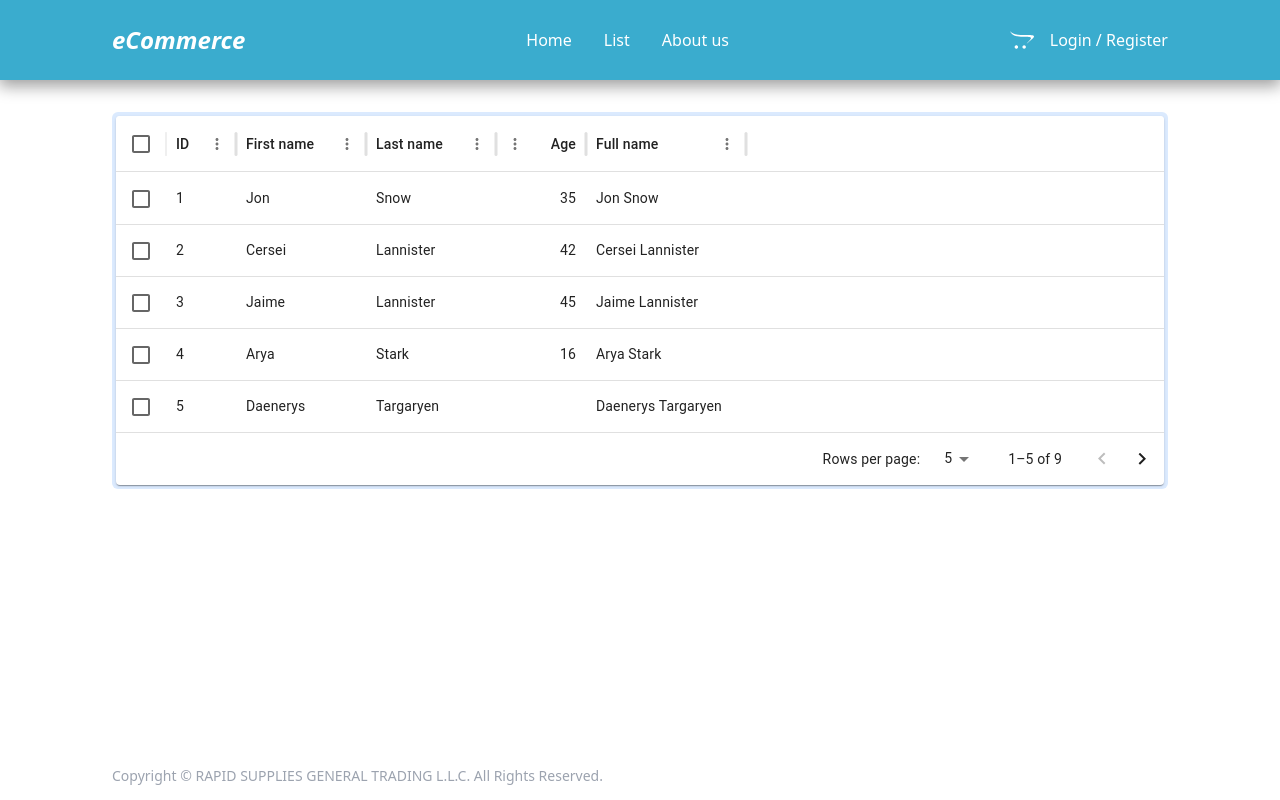
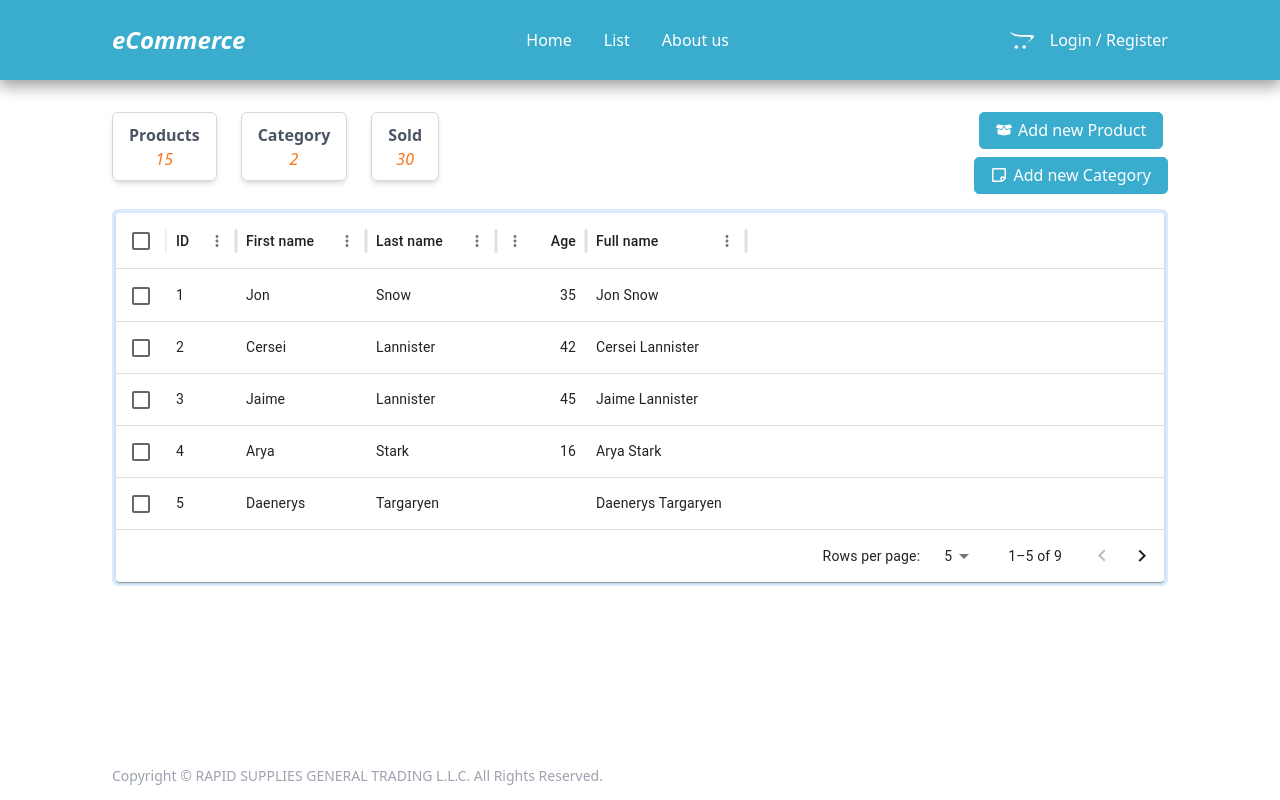
Before and after one commit to 25mohit/rapid-supplies, a React (Create React App) app: page /dashboard in a window 1280 px wide. Built offline with nearby package versions, Linux system fonts and the light colour scheme.

Commit message:
Dashboard Page UI Completed

```diff
--- a/src/components/Pages/Dashboard.jsx
+++ b/src/components/Pages/Dashboard.jsx
@@ -2,14 +2,25 @@ import React from 'react'
 import AuthWrapper from "../HOC/AuthWrapper"
 import Section from '../HOC/Section'
 import DataTable from '../utils/Table/Table'
+import Statistics from '../utils/Cards/Statistics'
+import { FaBoxOpen } from "react-icons/fa";
+import { FaRegStickyNote } from "react-icons/fa";
 
 const Dashboard = () => {
   return (
     <AuthWrapper>
       <Section>
-        <div className="statistics">
-
-        </div>
+        <header className='flex justify-between'>
+          <div className="stats-container items-center pb-7 flex gap-6">
+            <Statistics heading="products" count={15}/>
+            <Statistics heading="category" count={2}/>
+            <Statistics heading="sold" count={30}/>
+          </div>
+          <div className="controls flex items-center flex-col gap-2">
+            <button className="btn"><FaBoxOpen />Add new Product</button>
+            <button className="btn"><FaRegStickyNote />Add new Category</button>
+          </div>
+        </header>
         <div className="table w-full p-1 bg-blue-100 rounded-md h-full">
 
           <DataTable />
--- /dev/null
+++ b/src/components/utils/Cards/Statistics.jsx
@@ -0,0 +1,12 @@
+import React from 'react'
+
+const Statistics = ({ heading, count }) => {
+  return (
+    <div className='statistics rounded-md cursor-pointer text-center shadow-md'>
+        <h2 className='capitalize font-bold text-gray-600'>{heading}</h2>
+        <span className='text-orange-500 italic'>{count}</span>
+    </div>
+  )
+}
+
+export default Statistics
--- a/src/style.css
+++ b/src/style.css
@@ -74,6 +74,10 @@
     border: 1px solid var(--color-primary);
     transition: 0.5s;
     padding: 0 1rem;
+    display: flex;
+    width: fit-content;
+    align-items: center;
+    gap: 0.4rem;
 }
 .btn:hover{
     background-color: white;
@@ -180,6 +184,11 @@
     color: var(--color-primary) !important;
     z-index: 16;
 }
+.statistics{
+    border: 1px solid var(--color-border);
+    width: fit-content;
+    padding: 0.6rem 1rem;
+}
 @media screen and (max-width: 756px){
 
     .product-grid {
```
